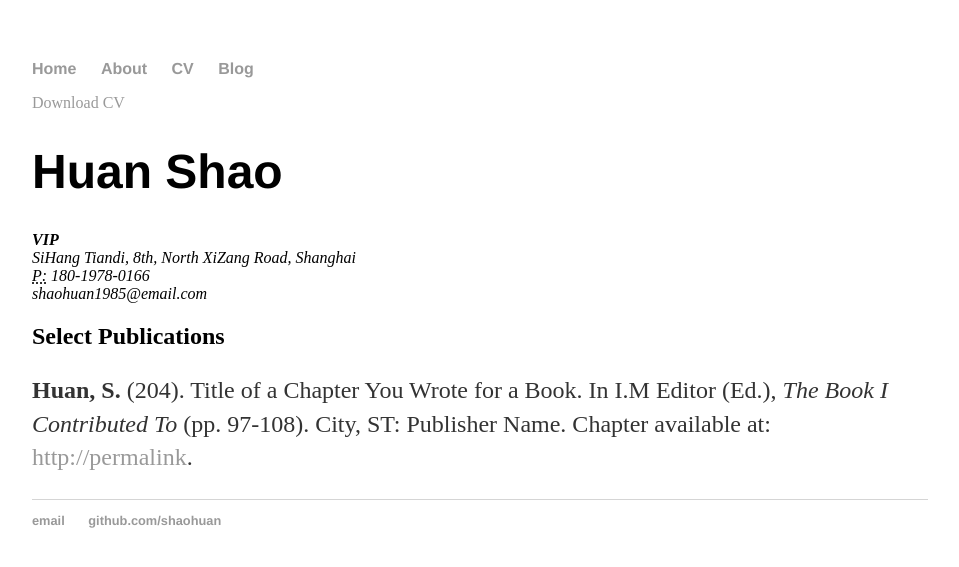
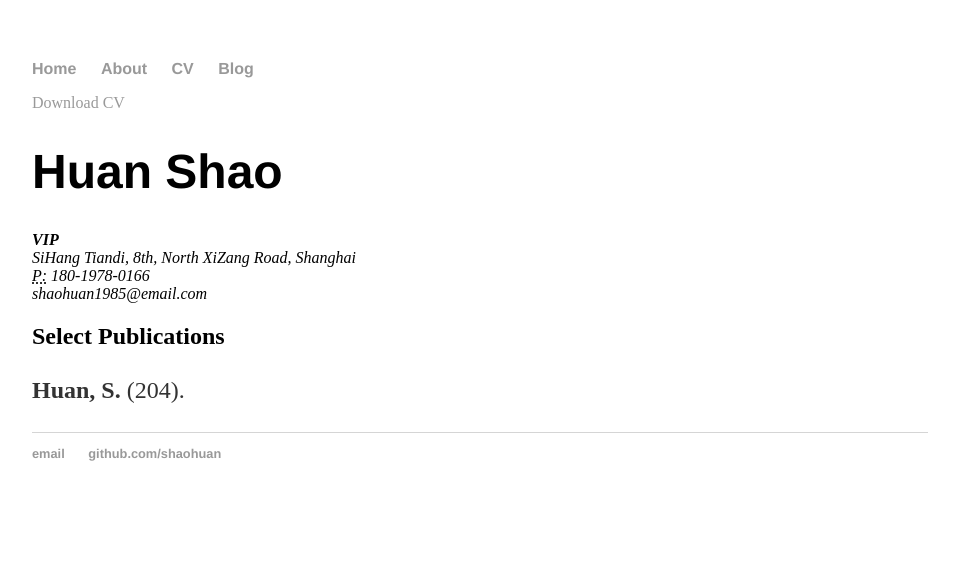
Before and after one commit to shaohuan/shaohuan.github.io, a Jekyll site: the page built from cv/index.html, in a window 1280 px wide. Shown: the top 567 px of the page, without its empty margins (160-1119 px from the left). Built offline with Jekyll 4.4.1, drawn with Linux system fonts in a browser that asks for light colours.

Commit message:
Update index.html

```diff
--- a/cv/index.html
+++ b/cv/index.html
@@ -15,7 +15,6 @@
 
 					<h2>Select Publications</h2>
 
-					<p><strong>Huan, S.</strong> (204). Title of a Chapter You Wrote for a Book. In I.M Editor (Ed.), <em>The Book I Contributed To</em> (pp. 97-108). City, ST: Publisher Name. Chapter available at: <a href="#">http://permalink</a>.
-
+					<p><strong>Huan, S.</strong> (204).
 
 	</div>
```
